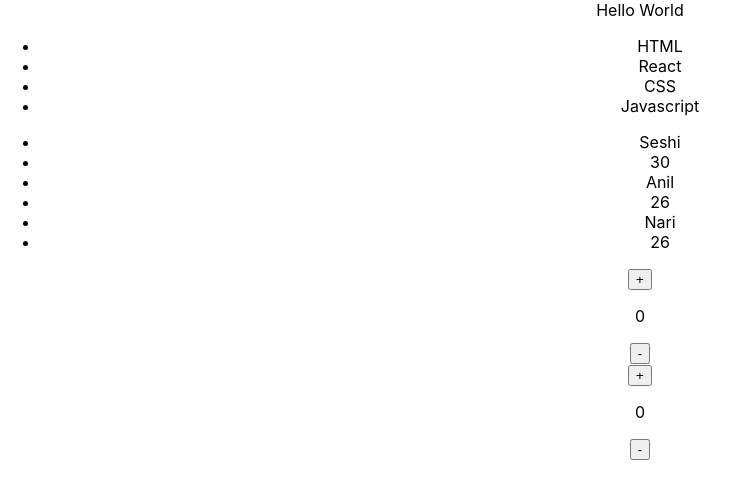
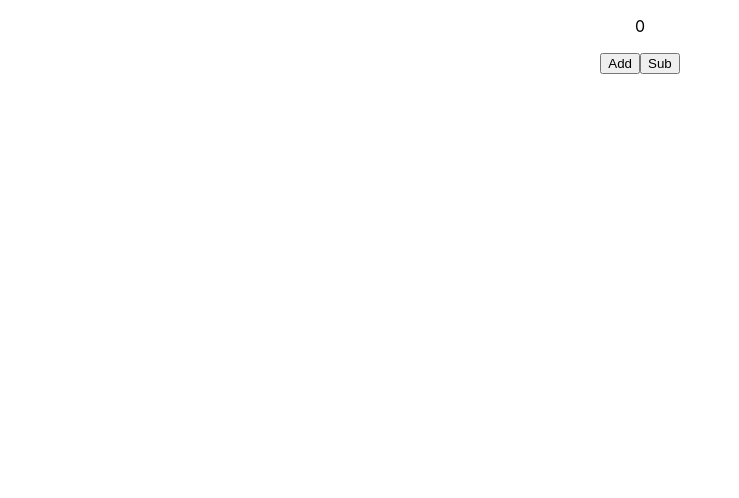
Before and after one commit to kotireddy-hub/React-Basic, a React (Create React App) app: page / in a window 1280 px wide. Shown: the top 498 px of the page, without its empty margins (0-739 px from the left). Built offline with nearby package versions, Linux system fonts and the light colour scheme.

Commit message:
added state in class component

```diff
--- a/src/App.js
+++ b/src/App.js
@@ -2,7 +2,9 @@ import './App.css';
 import HelloWorld from './HelloWorld';
 import Counter from './pages/components/Counter';
 import CounterFun from './pages/components/CounterFun';
+import InitialCounter from './pages/components/InitialCounter';
 import UserDeatils from './pages/UserDeatils';
+
 
 const listOfData = ["HTML","React","CSS","Javascript"];
 
@@ -18,6 +20,10 @@ const UserData = [
   {
     "name":"Nari",
     "age":26
+  },
+  {
+    "name":"Koti",
+    "age":30
   }
 ]
 
@@ -25,10 +31,11 @@ const UserData = [
 function App() {
   return (
     <div className="App">
-      <HelloWorld data={listOfData} />
+      {/* <HelloWorld data={listOfData} />
       <UserDeatils users={UserData}/>
       <Counter />
-      <CounterFun />
+      <CounterFun /> */}
+      <InitialCounter />
     </div>
   );
 }
--- /dev/null
+++ b/src/pages/components/InitialCounter.js
@@ -0,0 +1,36 @@
+import React, { Component } from "react";
+
+class InitialCounter extends Component {
+
+    constructor() {
+        super();
+        this.state = {
+            count: 0
+        }
+    }
+    increment(){
+        //if(this.state.count < 10){
+        this.setState({
+            count:this.state.count + 1
+        })
+   // }
+    }
+    decrement(){
+     //   if(this.state.count > 0){
+        this.setState({
+            count:this.state.count - 1
+        })
+    //}
+    }
+
+    render() {
+        return <div>
+            <p>{this.state.count}</p>
+            <button onClick={() => this.increment()}>Add</button>
+            <button onClick={() => this.decrement()}>Sub</button>
+        </div>
+    }
+
+};
+
+export default InitialCounter;
```
